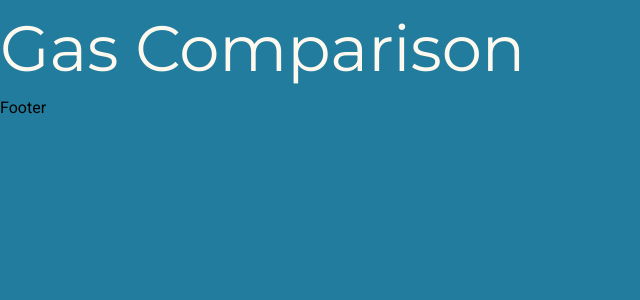
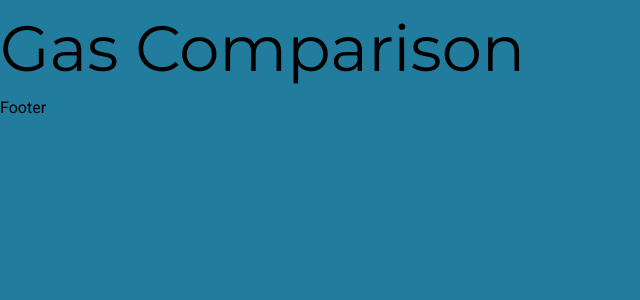
Before and after one commit to dbigueta/gas-comparison, a Next.js app: page / in a window 1280 px wide. Shown: the top 300 px of the page, without its empty margins (0-640 px from the left). Built offline with nearby package versions, Linux system fonts and the light colour scheme.

Commit message:
Adjusted Layout

```diff
--- a/app/layout.tsx
+++ b/app/layout.tsx
@@ -15,7 +15,7 @@ export default function RootLayout({ children }: { children: React.ReactNode })
   return (
     <html lang="en">
       <body className={`${roboto.variable} ${montserrat.variable} font-primary bg-primary-400 bg-none`}>
-        {children}
+        <main className="overflow-hidden min-h-main">{children}</main>
         <Footer />
       </body>
     </html>
--- a/app/page.tsx
+++ b/app/page.tsx
@@ -1,9 +1,9 @@
+import HomeHero from '@/components/base/HomeHero';
+
 export default function Home() {
   return (
-    <main className="overflow-hidden">
-      <section className="hero">
-        <h1 className="text-xl text-neutral-100">Gas Comparison</h1>
-      </section>
-    </main>
+    <>
+      <HomeHero />
+    </>
   );
 }
--- /dev/null
+++ b/components/base/HomeHero.tsx
@@ -0,0 +1,11 @@
+const HomeHero = () => {
+  return (
+    <section>
+      <div className="wrapper">
+        <h1 className="text-xl">Gas Comparison</h1>
+      </div>
+    </section>
+  );
+};
+
+export default HomeHero;
```
